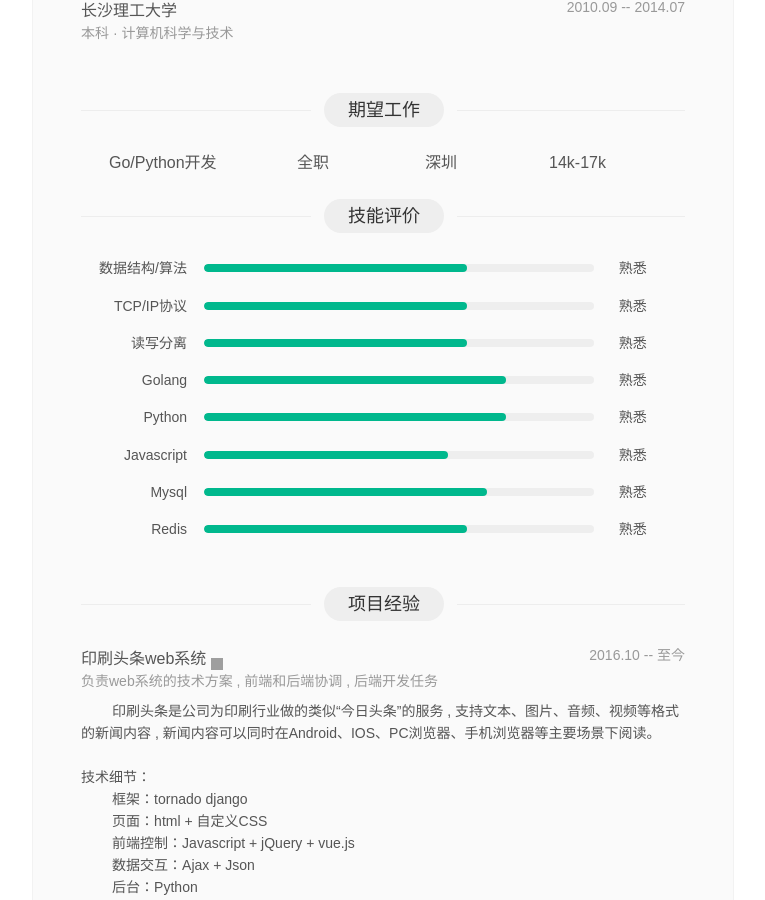
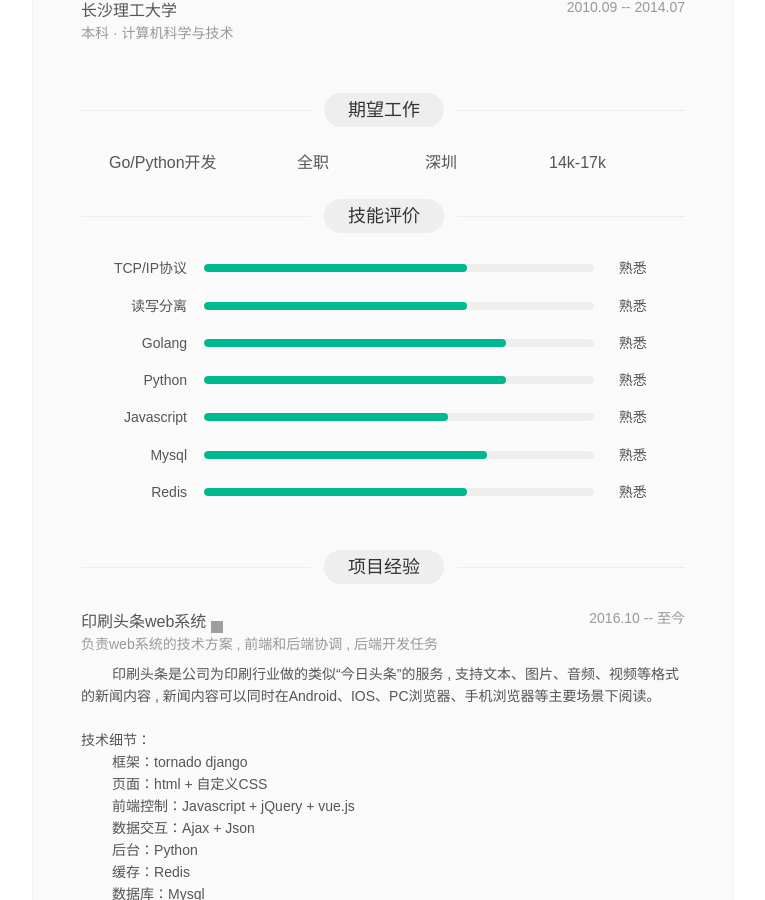
Before and after one commit to hopehook/HopeHook.com, a Jekyll site: the page resume.html, which Jekyll copies as it is, in a window 1280 px wide and 900 px high, scrolled down 818 px. Shown: the whole window, without its empty margins (257-1022 px from the left). Built offline with Jekyll 4.4.1, drawn with Linux system fonts in a browser that asks for light colours; Markdown is read by kramdown in place of the engine named in the settings; grey boxes are pictures that could not be loaded.

Commit message:
Update resume.html

```diff
--- a/resume.html
+++ b/resume.html
@@ -528,13 +528,6 @@ span.mr_women i.active{background-position:-27px -5px;}
 							</div>
 							<div class="mr_moudle_content">
 								<div class="mr_skill_con">
-									<span class="mr_skill_name" title="数据结构/算法">数据结构/算法</span>
-									<span class="mr_skill_plan" data-skillLevel = "65">
-									 <em style="width: 65%"></em>
-									</span>
-									<span class="mr_skill_level">熟悉</span>
-								</div>
-								<div class="mr_skill_con">
 									<span class="mr_skill_name" title="TCP/IP协议">TCP/IP协议</span>
 									<span class="mr_skill_plan" data-skillLevel = "65">
 									 <em style="width: 65%"></em>
```
